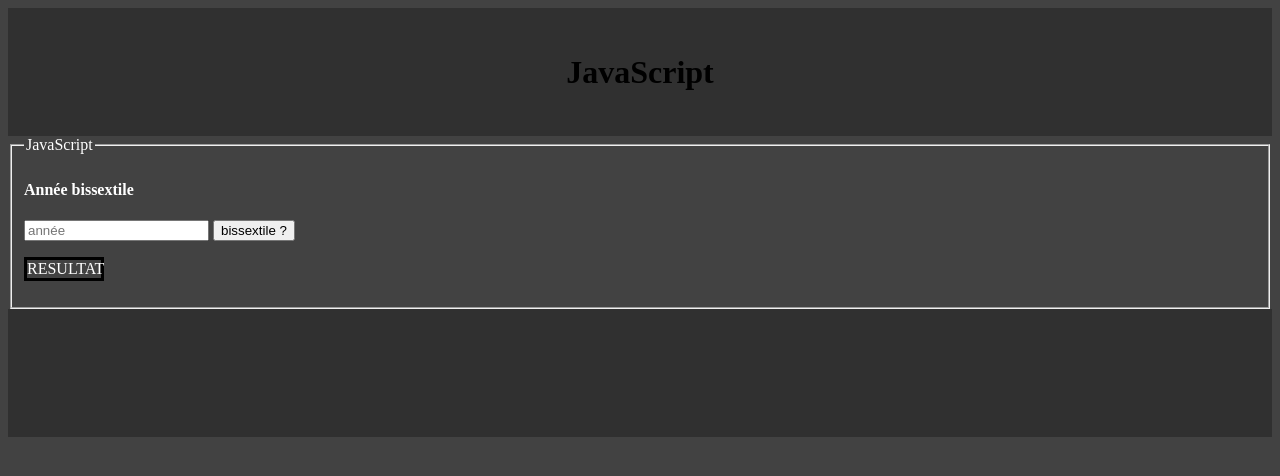
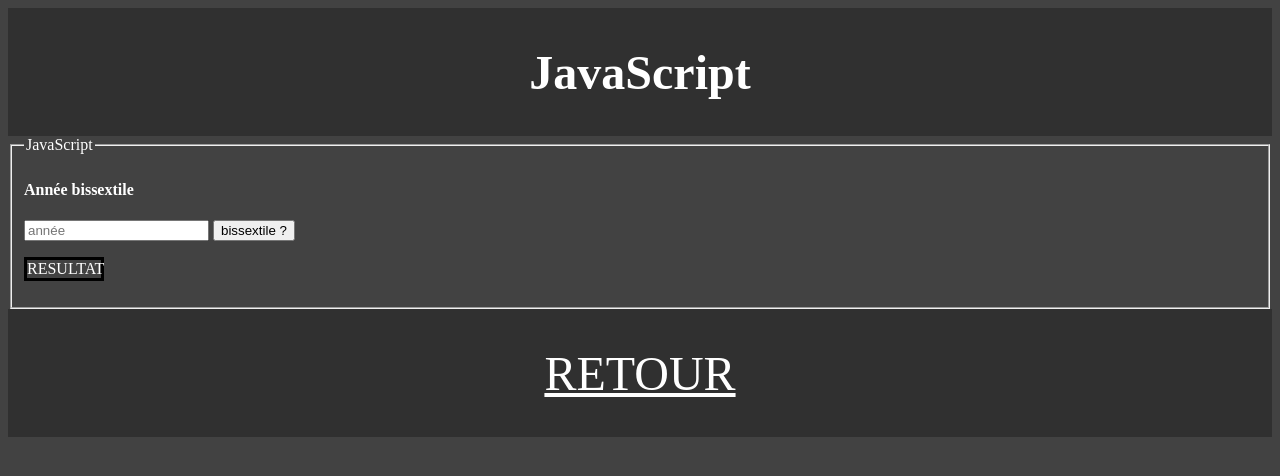
Before and after one commit to Fgete/Site-exercice, a plain HTML site: page html/bissextile.html in a window 1280 px wide. Drawn offline with Linux system fonts and the light colour scheme.

Commit message:
Some exercices

```diff
--- a/css/bissextile.css
+++ b/css/bissextile.css
@@ -20,3 +20,18 @@ legend, fieldset{
 	width: 6%;
 	text-transform: uppercase;
 }
+
+#retour{
+	font-size: 3em;
+	color: white;
+	transition: .5s;
+}
+
+#retour:hover{
+	color: #ffaa00;
+}
+
+.titre{
+	color: white;
+	font-size: 3em;
+}
--- a/css/boulangerie.css
+++ b/css/boulangerie.css
@@ -20,3 +20,18 @@ legend, fieldset{
 	width: 10%;
 	text-transform: uppercase;
 }
+
+#retour{
+	font-size: 3em;
+	color: white;
+	transition: .5s;
+}
+
+#retour:hover{
+	color: #ffaa00;
+}
+
+.titre{
+	color: white;
+	font-size: 3em;
+}
--- a/css/choixImages.css
+++ b/css/choixImages.css
@@ -25,3 +25,18 @@ img{
 	border: none;
 	border-radius: 10%;
 }
+
+#retour{
+	font-size: 3em;
+	color: white;
+	transition: .5s;
+}
+
+#retour:hover{
+	color: #ffaa00;
+}
+
+.titre{
+	color: white;
+	font-size: 3em;
+}
--- a/css/mastermind.css
+++ b/css/mastermind.css
@@ -103,3 +103,18 @@ legend, fieldset{
 
 	background-color: #303030;
 }
+
+#retour{
+	font-size: 3em;
+	color: white;
+	transition: .5s;
+}
+
+#retour:hover{
+	color: #ffaa00;
+}
+
+.titre{
+	color: white;
+	font-size: 3em;
+}
--- a/html/bissextile.html
+++ b/html/bissextile.html
@@ -9,7 +9,7 @@
 
 	<body>
 		<header>
-			<h1>JavaScript</h1>
+			<h1 class="titre">JavaScript</h1>
 		</header>
 		<fieldset>
 			<legend>JavaScript</legend>
@@ -47,6 +47,8 @@
 			</script>
 
 		</fieldset>
-		<footer></footer>
+		<footer>
+			<a href="../index.html" id="retour">RETOUR</a>
+		</footer>
 	</body>
 </html>
```
Also changed, not shown: html/boulangerie.html (+4 -2 lines), html/choixImages.html (+4 -2 lines), html/mastermind.html (+4 -2 lines), index.html (+23 -1 lines).
